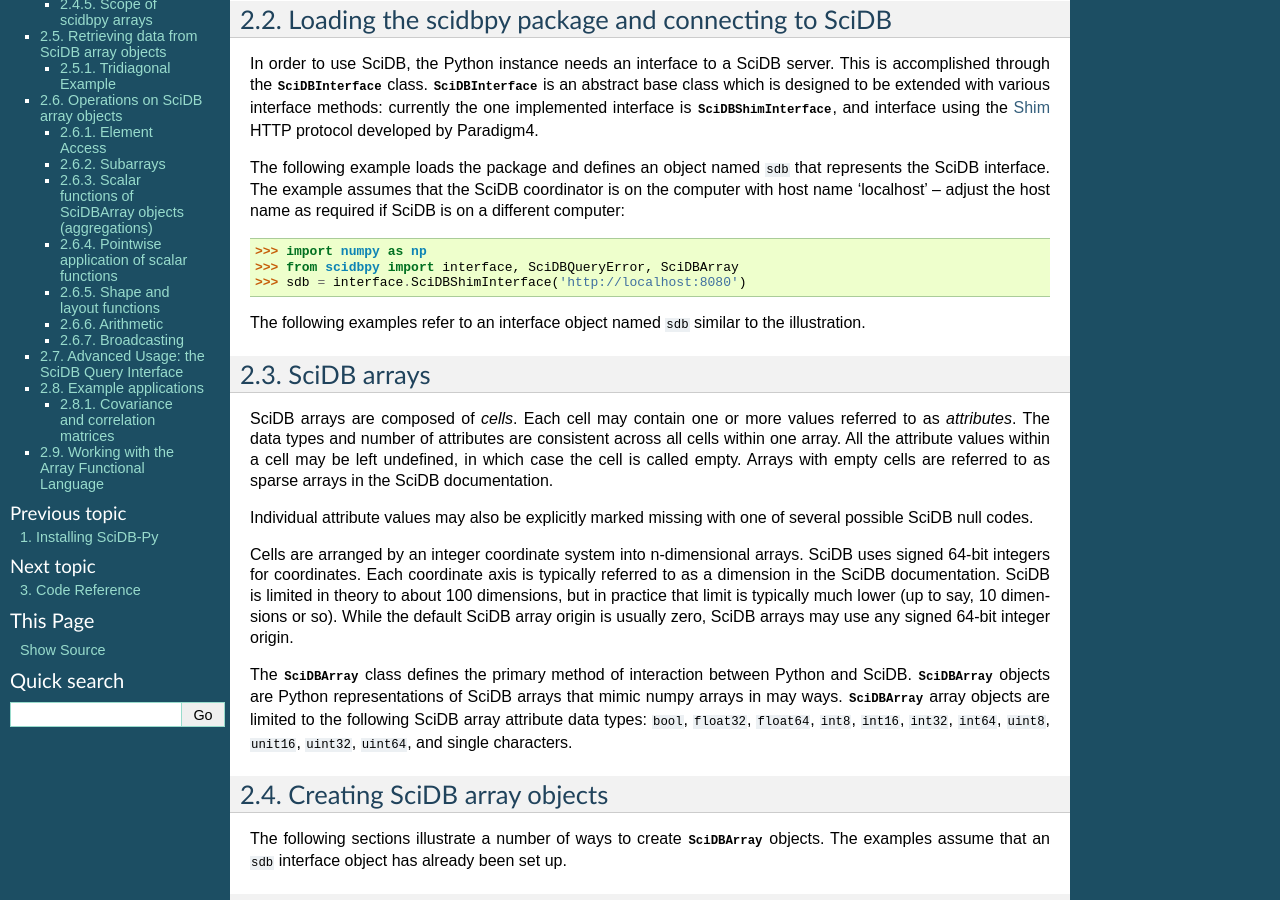
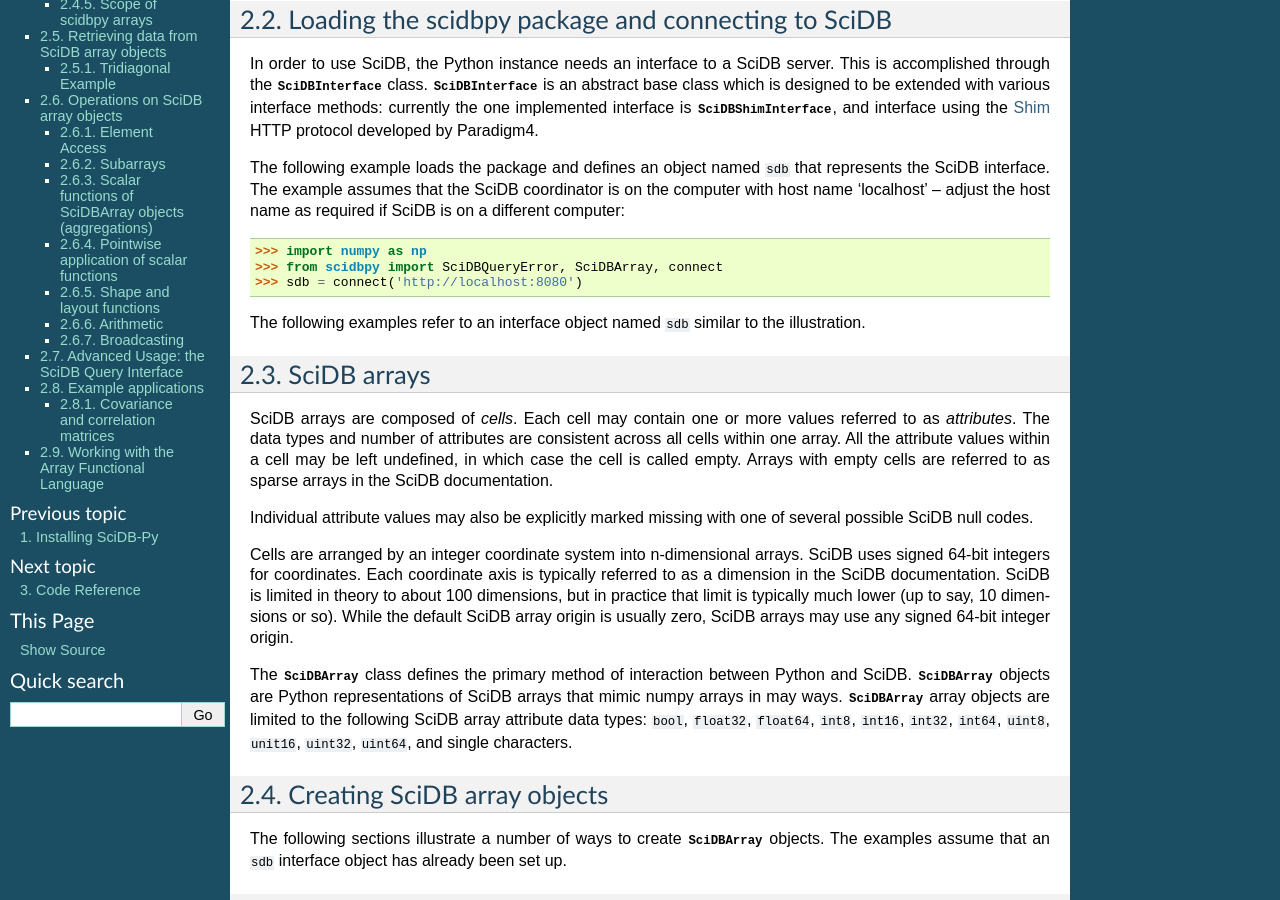
Before and after one commit to rvernica/SciDB-Py, a Sphinx documentation site: the page built from doc/tutorial.rst, in a window 1280 px wide and 900 px high, scrolled down 350 px. Built offline with Sphinx 7.4.7, drawn with Linux system fonts in a browser that asks for light colours; formulas are drawn with MathJax 3.

```diff
--- a/doc/classes.rst
+++ b/doc/classes.rst
@@ -34,6 +34,10 @@ Shim Interface
 .. autoclass:: SciDBShimInterface
    :members:
 
+Visualization and Analysis
+==========================
+.. autofunction:: histogram
+
 AFL Functions
 ==============
 
--- a/doc/tutorial.rst
+++ b/doc/tutorial.rst
@@ -38,8 +38,8 @@ coordinator is on the computer with host name 'localhost' -- adjust the
 host name as required if SciDB is on a different computer::
 
    >>> import numpy as np
-   >>> from scidbpy import interface, SciDBQueryError, SciDBArray
-   >>> sdb = interface.SciDBShimInterface('http://localhost:8080')
+   >>> from scidbpy import SciDBQueryError, SciDBArray, connect
+   >>> sdb = connect('http://localhost:8080')
 
 The following examples refer to an interface object named ``sdb`` similar to
 the illustration.
```
Also changed, not shown: 1 other file.
